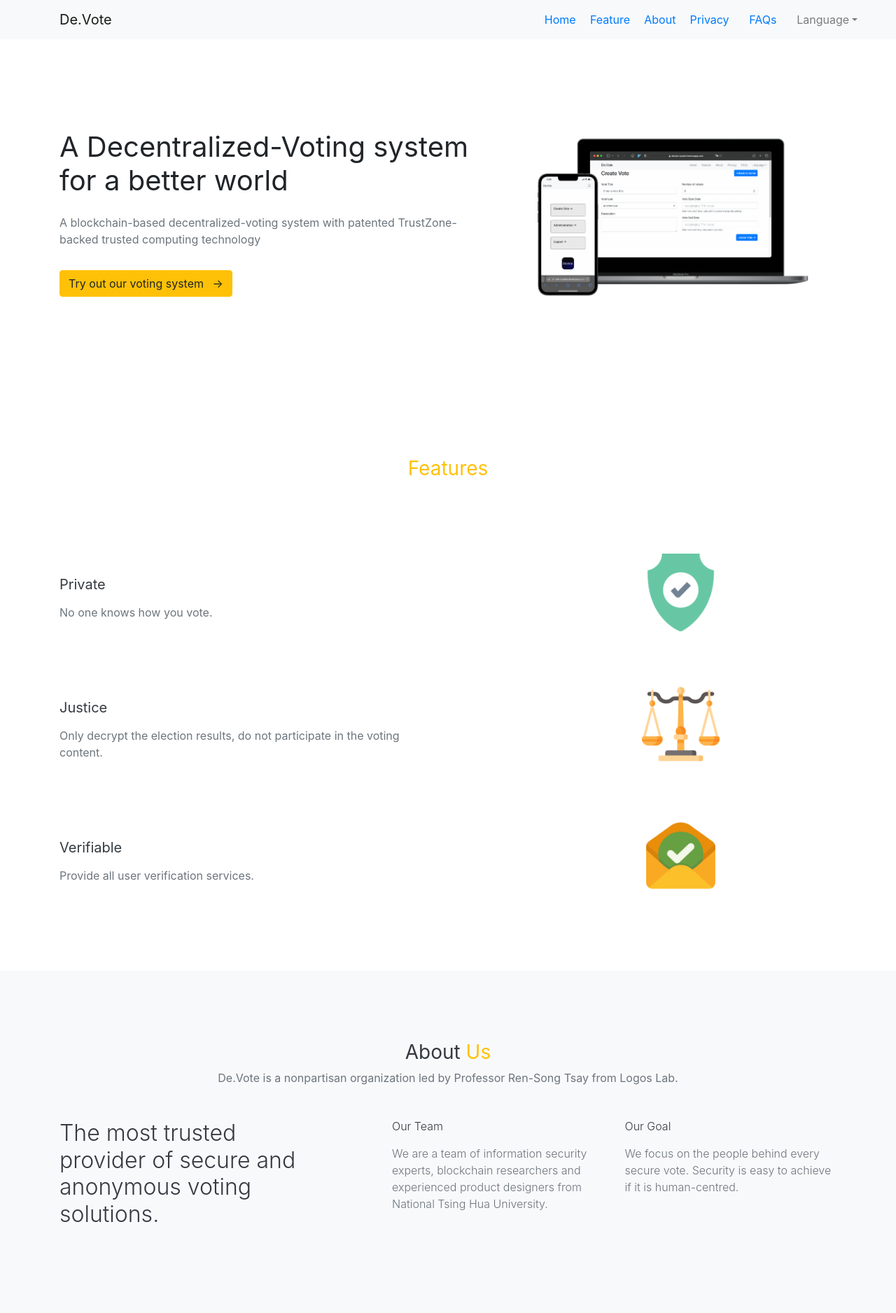
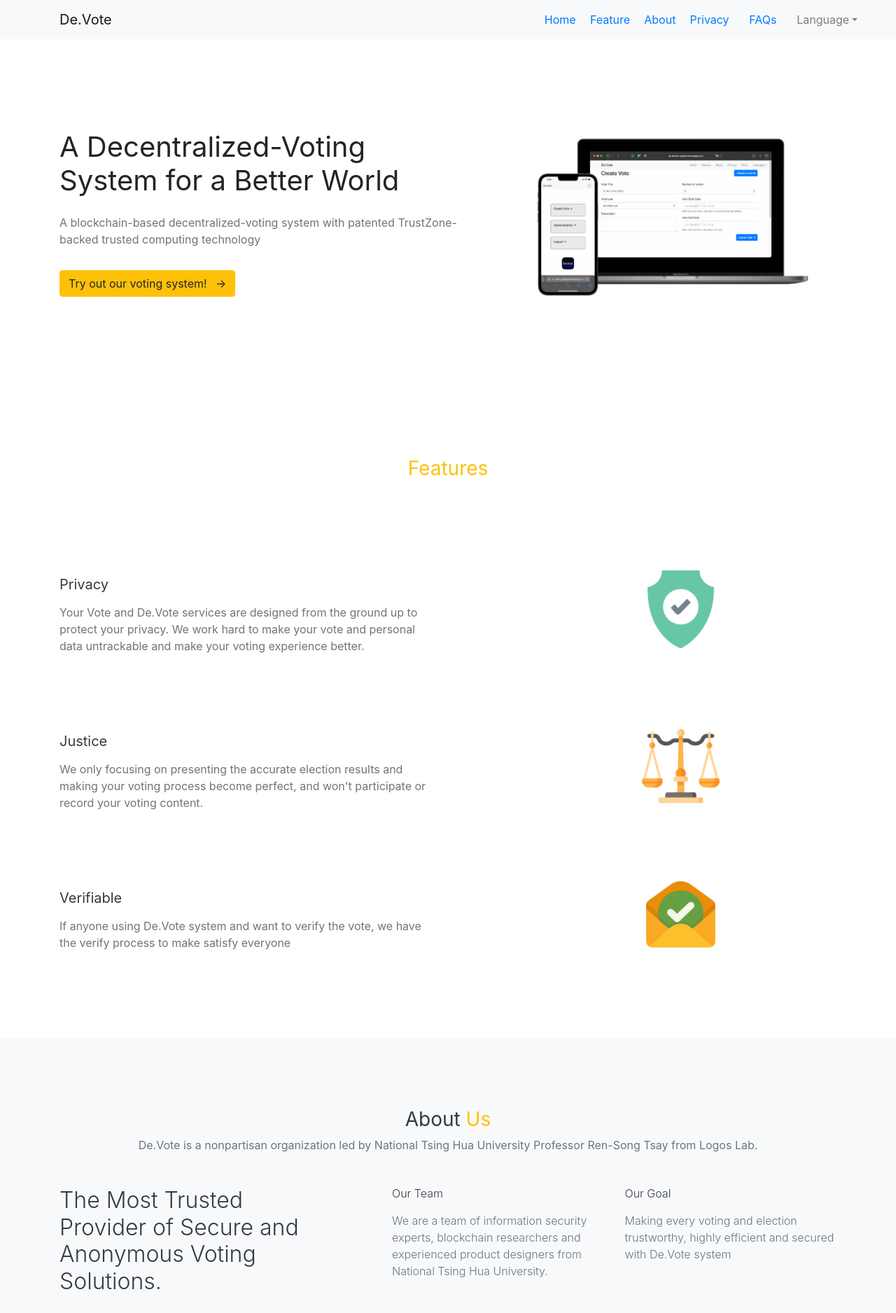
Before and after one commit to De-Vote/Landing-Page, a Next.js app: page / in a window 1280 px wide. Shown: the top 1876 px of the page at 70% size. Built offline with nearby package versions, Linux system fonts and the light colour scheme.

Commit message:
Landing page FAQs & Privacy word modify

```diff
--- a/components/Footer.js
+++ b/components/Footer.js
@@ -46,8 +46,8 @@ const Footer = () => {
               }
 
               <Col md={4}>
-                <h6 className="text-dark mb-3">Our Address</h6>
-                <p className="text-muted f-14">No.101, Sec. 2, Guangfu Rd., East Dist., Hsinchu City, Hsinchu, Hsinchu City, Taiwan 300</p>
+                <h6 className="text-dark mb-3">Contact Us</h6>
+                <p className="text-muted f-14">General Building II Office 737, No.101, Sec. 2, Guangfu Rd., East Dist., Hsinchu City, Hsinchu, Hsinchu City, Taiwan 300</p>
                 <h6 className="text-muted pb-2">Email: contact@devote.tw</h6>
                 <ul className="list-unstyled footer-social-list mt-4">
                   <li className="list-inline-item"><a href="#"><i className="mdi mdi-facebook"></i></a></li>
--- a/components/Hero.js
+++ b/components/Hero.js
@@ -16,7 +16,7 @@ const Hero = ({ content, locale }) => {
                   <p className="text-muted mb-4 pb-2">{content.description}</p>
                   <Link href={"login?"} as={`/login?`}>
                     <a href="login" className="btn btn-warning">
-                    {(locale=="zh_hant")?"立即試用我們的投票系統":"Try out our voting system"} <span className="ml-2 right-icon">&#8594;</span>
+                    {(locale=="zh_hant")?"立即試用我們的投票系統":"Try out our voting system!"} <span className="ml-2 right-icon">&#8594;</span>
                     </a>
                   </Link>
                 </>}
--- a/public/locales/en/landing_page_index.json
+++ b/public/locales/en/landing_page_index.json
@@ -1,38 +1,38 @@
 {
     "hero":{
-        "title":["A Decentralized-Voting system for a better world"],
+        "title":["A Decentralized-Voting System for a Better World"],
         "description":"A blockchain-based decentralized-voting system with patented TrustZone-backed trusted computing technology"
     },
     "feature":[
         {
             "id":1,
             "img":"/privacy.png",
-            "title":"Private",
-            "desc":"No one knows how you vote."
+            "title":"Privacy",
+            "desc":"Your Vote and De.Vote services are designed from the ground up to protect your privacy. We work hard to make your vote and personal data untrackable and make your voting experience better. "
         },
         {
             "id":2,
             "img":"/justice.png",
             "title":"Justice",
-            "desc":"Only decrypt the election results, do not participate in the voting content."
+            "desc":"We only focusing on presenting the accurate election results and making your voting process become perfect, and won't participate or record your voting content."
         },
         {
             "id":3,
             "img":"/verify.png",
             "title":"Verifiable",
-            "desc":"Provide all user verification services."
+            "desc":"If anyone using De.Vote system and want to verify the vote, we have the verify process to make satisfy everyone"
         }
     ],
     "about":{
-        "intro":"De.Vote is a nonpartisan organization led by Professor Ren-Song Tsay from Logos Lab.",
-        "left":"The most trusted provider of secure and anonymous voting solutions.",
+        "intro":"De.Vote is a nonpartisan organization led by National Tsing Hua University Professor Ren-Song Tsay from Logos Lab.",
+        "left":"The Most Trusted Provider of Secure and Anonymous Voting Solutions.",
         "middle":{
             "title":"Our Team",
             "content":"We are a team of information security experts, blockchain researchers and experienced product designers from National Tsing Hua University."
         },
         "right":{
             "title":"Our Goal",
-            "content":"We focus on the people behind every secure vote. Security is easy to achieve if it is human-centred."
+            "content":"Making every voting and election trustworthy, highly efficient and secured with De.Vote system"
         },
         "members":{
             "row1":[
@@ -44,7 +44,7 @@
             "row2":[
                 {"name":"Tzu Hsuan Su / CTO","role":"Good at blockchain project development, scalable system architecture design","specialty":"Expertise: large-scale system design, blockchain technology development","mail":"cto@devote.tw","src":"/images/su.png"},
                 {"name":"Hsiang Ting Peng / CMO","role":"Rich data analysis and integration capabilities","specialty":"Expertise: information security information collection and analysis, project management","mail":"cmo@devote.tw","src":"/images/pon.png"},
-                {"name":"Bor Han Lee / Developer","role":"Used TrustZone to develop hardware wallets, familiar with blockchain applications","specialty":"Expertise: Program Development, TrustZone Security Chip Development","mail":"borhan@devote.tw","src":"/images/borhan.png"}
+                {"name":"Borhan Lee / Developer","role":"Experiecne in developing bitcoin hardware wallets based on TrustZone, familiar with blockchain and security issues","specialty":"Expertise: Program Development, TrustZone Security Chip Development","mail":"borhanlee@devote.tw","src":"/images/borhan.JPG"}
             ]
         }
     }
```
Also changed, not shown: public/locales/en/landing_page.json (+5 -5 lines), public/locales/en/landing_page_faq.json (+5 -21 lines), public/locales/zh_hant/landing_page_faq.json (+0 -14 lines), public/locales/zh_hant/landing_page_index.json (+6 -6 lines), public/images/borhan.jpg (added), public/images/borhan.png (deleted).
